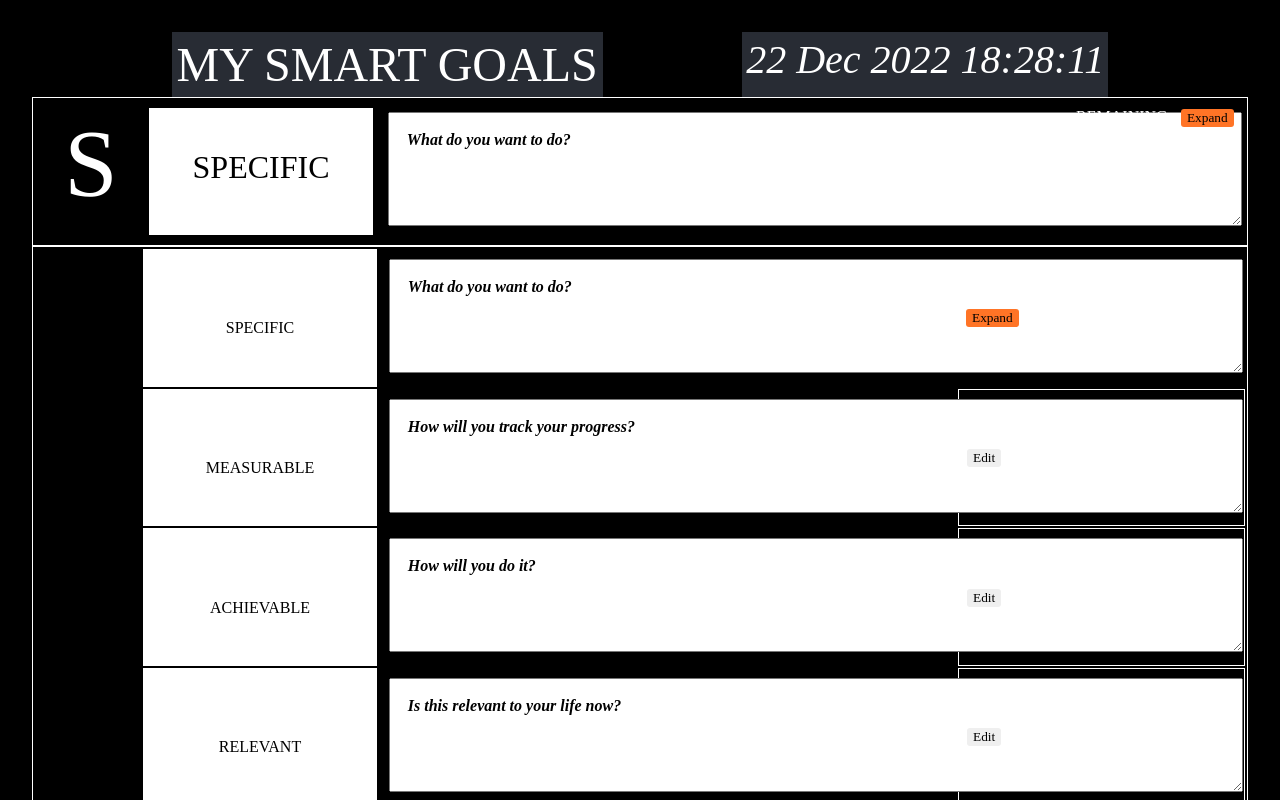
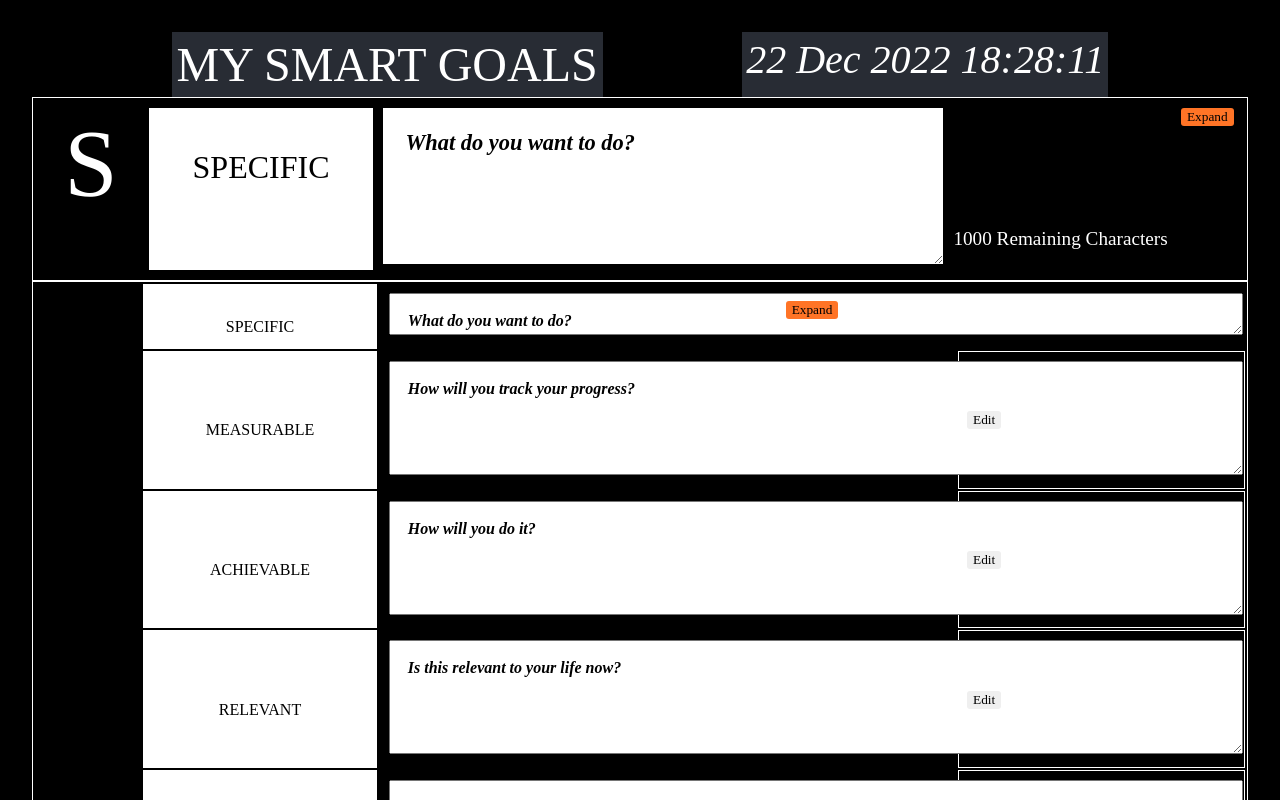
Before and after one commit to DelroyGayle/prototype2, a React (Create React App) app: page / in a window 1280 px wide. Shown: the top 800 px of the page. Built offline with nearby package versions, Linux system fonts and the light colour scheme.

Commit message:
WIP2 GRID

```diff
--- a/src/App.css
+++ b/src/App.css
@@ -93,7 +93,7 @@ body {
     'grid-letter grid-attribute grid-plan-entry-box grid-plan-entry-box grid-plan-entry-box grid-remaining grid-expandbutton'
     'grid-letter grid-attribute grid-plan-entry-box grid-plan-entry-box grid-plan-entry-box grid-remaining grid-expandbutton'
    ;
-  grid-template-columns: 6em 14em 3fr 1fr 2em;
+  grid-template-columns: 6em 14em 3fr 6em 2em;
   gap: 10px;
   background-color: var(--colour-black);
   padding: 10px;
@@ -182,13 +182,33 @@ button.expand {
 
 .td-goal-text-entry {
   grid-area: grid-plan-entry-box;
+  /* display:flex; */
   /*width: 60%;*/ /* DG */
   border-style: hidden;
+}
+
+.textarea-label {
+  display: block;
+  font-size: 1.4em;
+  /* border, padding, and other styles go here,
+  don't set the height, and don't use floats or positioning */
+}
+
+.textarea-label textarea {
+  border: 0 none;
+  margin: 0;
+  outline: 0 none;
+  padding: 0;
+  width: 100%;
 }
 
 .td-remaining {
   grid-area: grid-remaining;
   color: var(--colour-white);
+  font-size: 1.2em;
+  display: flex;
+  justify-content: flex-start;
+  align-items: flex-end;
   /* width: 60%; */
   border-style: hidden;
   /* color: var(--colour-white); */
@@ -204,8 +224,11 @@ button.expand {
 }
 
 .td-expand-buttons {
-  text-align: right;
+  /* text-align: right; */
   border-style: hidden;
+  display: flex;
+  justify-content: center;
+    align-items: center;
 }
 
 .td-goal-letter {
--- a/src/EnterPlans.js
+++ b/src/EnterPlans.js
@@ -70,11 +70,11 @@ const EnterPlans = () => {
   const [planText, setPlanText] = useState(["", "", "", "", ""]);
 
   const [planCharacterCount, setPlanCharacterCount] = useState([
-    PLAN_ENTRY_LIMIT,
-    PLAN_ENTRY_LIMIT,
-    PLAN_ENTRY_LIMIT,
-    PLAN_ENTRY_LIMIT,
-    PLAN_ENTRY_LIMIT,
+    0,
+    0,
+    0,
+    0,
+    0,
   ]);
 
   // const [remainingNumber, setRemainingNumber] = useState([
@@ -95,7 +95,14 @@ const EnterPlans = () => {
     true,
   ]);
 
-  function showRemainingChars(whichPlan, updatedText, charCount) {
+  function showRemainingChars(whichPlan) {
+    console.log(whichPlan, PLAN_ENTRY_LIMIT - planCharacterCount[whichPlan]);
+      let diff = PLAN_ENTRY_LIMIT - planCharacterCount[whichPlan];
+      let newRemainingText = String(diff).padStart(3) + " Remaining Characters";
+      return <p>{newRemainingText}</p>
+  }
+
+  function showRemainingChars2(whichPlan, updatedText, charCount) {
     console.log("S+", whichPlan, updatedText, planText);
     charCount = updatedText[whichPlan].length;
     let diff = PLAN_ENTRY_LIMIT - charCount;
@@ -248,7 +255,35 @@ const EnterPlans = () => {
     }
   }
 
+
   function handleChange(event, whichPlan) {
+    let enteredPlan = event.target.value.trim();
+    // Update display with the Remaining Characters
+    const updatedText = [...planText];
+    console.log(planText);
+    updatedText[whichPlan] = enteredPlan;
+    console.log(whichPlan, enteredPlan, updatedText);
+    console.log(whichPlan, planCharacterCount);
+    // Show Entered Text
+    setPlanText(updatedText);
+
+    // Show Number Of Characters Remaining
+    const updatedCount = [...planCharacterCount];
+    updatedCount[whichPlan] = enteredPlan.length;
+    console.log(updatedCount);
+    //console.log(remainingTextColour[whichPlan], newRemainingTextColour);
+    setPlanCharacterCount(updatedCount);
+    return;
+
+    planInputs[S_PLAN] = event.target.value.trim();
+    console.log("ALSO", event.code, event.key);
+    checkAndIncrementCharCount(event, whichPlan, enteredPlan);
+    // setSearchInput(enteredString);
+    console.log(enteredPlan, planInputs[S_PLAN], theKey, theKey.length);
+  }
+
+
+  function handleChange2(event, whichPlan) {
     let enteredPlan = event.target.value.trim();
     // Update display with the Remaining Characters
     const updatedText = [...planText];
@@ -313,7 +348,7 @@ return
           <div className="td-goal-text-entry">
             <div className="form-body">
               <form className="row g-3">
-                <div className="col-auto">
+                <div className="textarea-label">
                   <textarea
                     className="text-area"
                     rows="6"
@@ -331,9 +366,8 @@ return
               </form>
             </div>
           </div>
-          <div className="td-remaining">
-            REMAINING {showRemainingTextMessage[0]}
-          </div>
+          <div className="td-remaining">{showRemainingChars(0)}</div>
+          {/* <div className="td-remaining">REMAINING {planCharacterCount[0]}</div> */}
           <div className="td-expand-buttons">
             <button className="expand">Expand</button>
             {/* <button className="delete">Delete</button> */}
@@ -354,8 +388,8 @@ return
                 <div className="col-auto">
                   <textarea
                     className="text-area"
-                    rows="6"
-                    cols="90"
+                    // rows="6"
+                    // cols="90"
                     placeholder="What do you want to do?"
                     maxLength="1000"
                     id="S-input"
```
